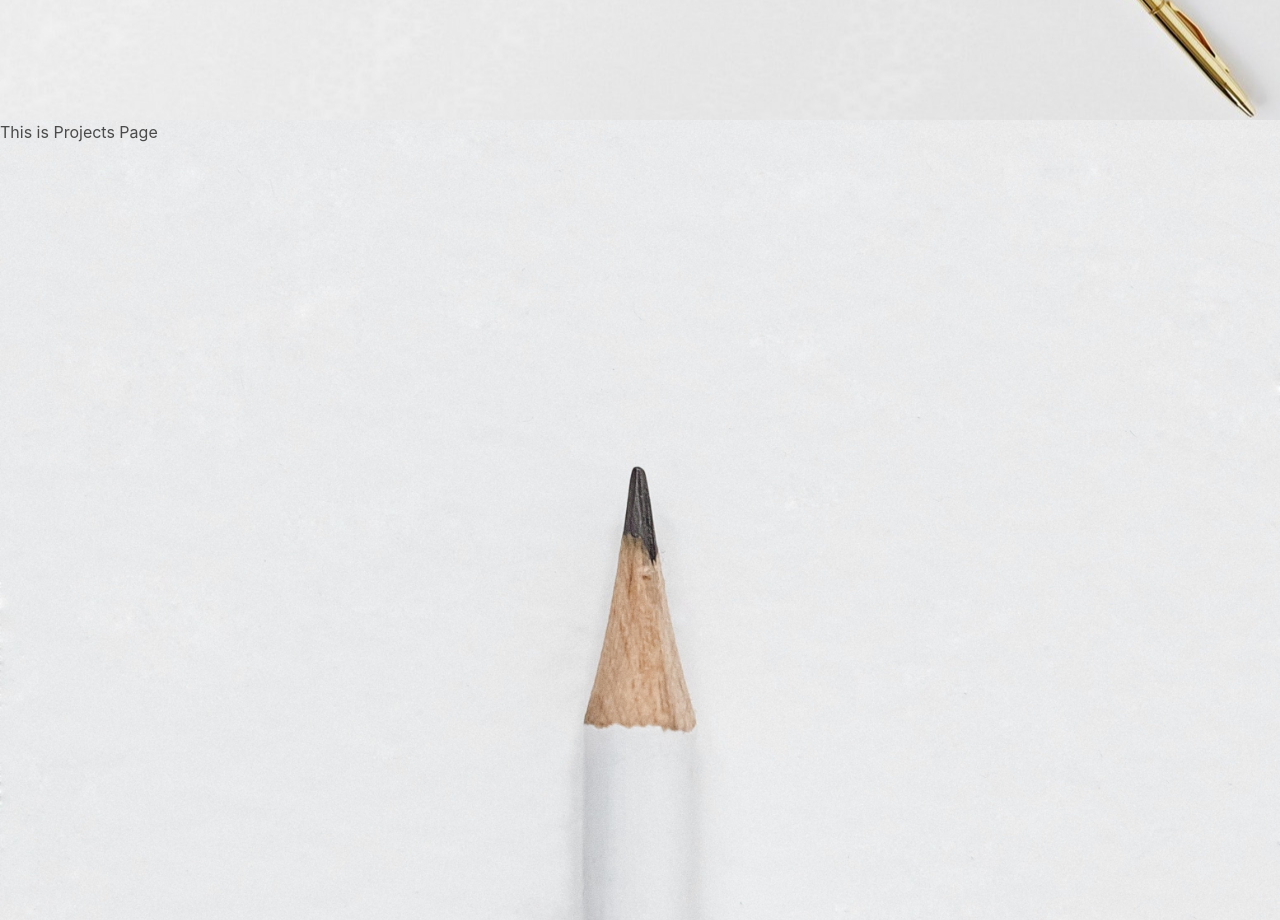
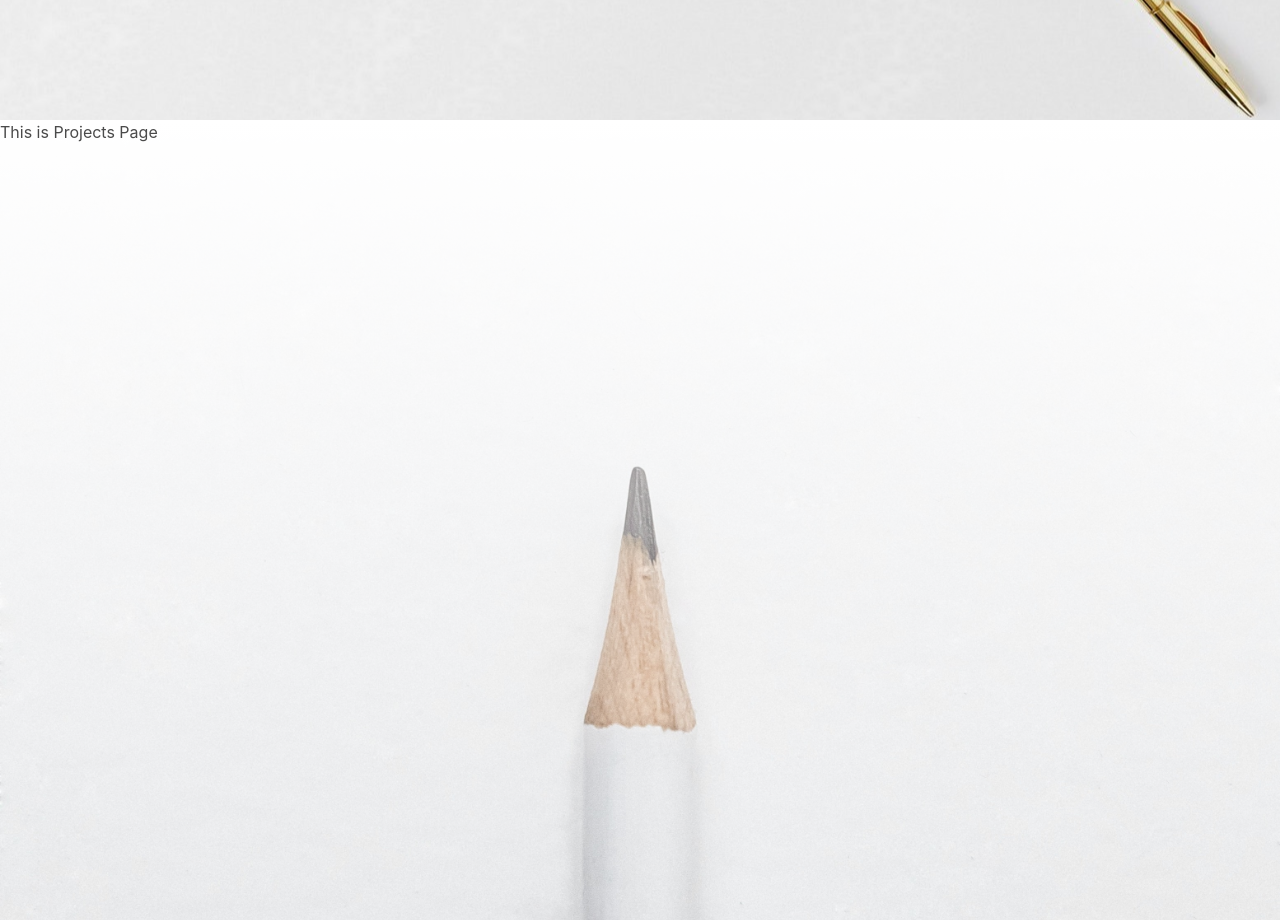
Before and after one commit to tyebanks/react-portfolio, a React (Create React App) app: page / in a window 1280 px wide. Shown: the part 1480-2400 px from the top of the page. Built offline with nearby package versions, Linux system fonts and the light colour scheme.

Commit message:
changes to css file

```diff
--- a/src/App.css
+++ b/src/App.css
@@ -23,7 +23,7 @@
 /* Section 3: Projects */
 .Projects-Container {
   min-height: 100vh;
-  background: url('./imgs/bg-3.jpg');
+  background: linear-gradient(180deg, #FFFFFF 0%, rgba(255, 255, 255, 0) 100%), url('./imgs/bg-3.jpg');
   min-width: 100%;
   background-size: cover;
   background-position: center;
```
